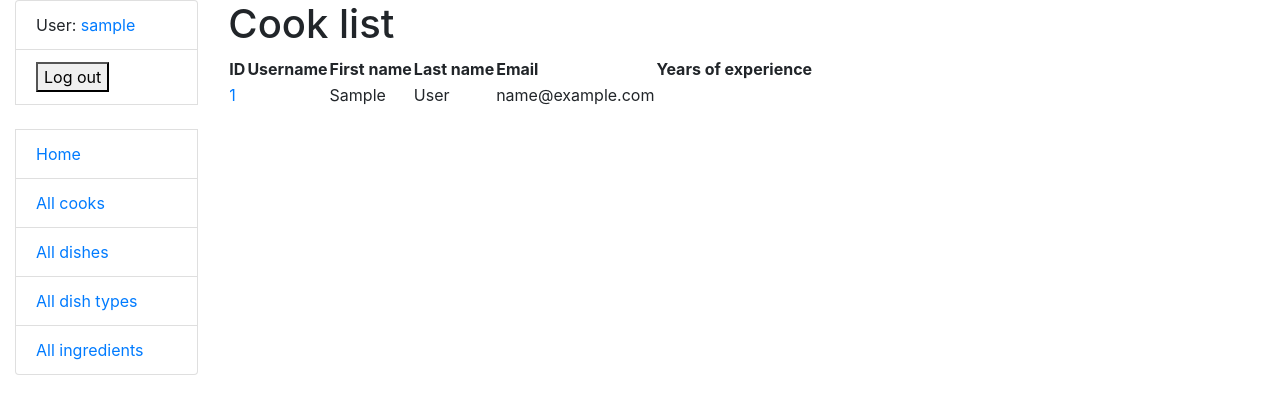
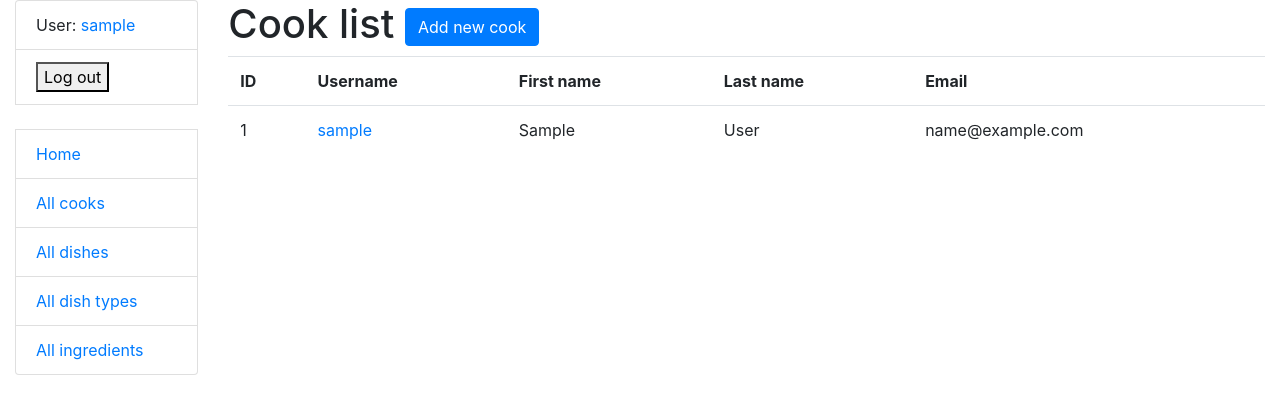
Before and after one commit to AnnaLub/kitchen-service, a Django app: page /cooks/ in a window 1280 px wide. Shown: the top 414 px of the page. Run offline with Django 5.2, Linux system fonts and the light colour scheme; the visitor is signed in with stand-in values (Sample User, id 1); data comes from the database, SQL or seed files in the repository.

Commit message:
chore: add link to cook-create page

```diff
--- a/templates/kitchen/cook_list.html
+++ b/templates/kitchen/cook_list.html
@@ -1,20 +1,22 @@
 {% extends "base.html" %}
 {% block content %}
-  <h1>Cook list</h1>
+  <h1>Cook list
+    <a href="{% url 'kitchen:cook-create' %}" class="btn btn-primary link-to-page">
+      Add new cook</a>
+  </h1>
   {% if cook_list %}
-    <table>
+    <table class="table">
       <tr>
         <th>ID</th>
         <th>Username</th>
         <th>First name</th>
         <th>Last name</th>
         <th>Email</th>
-        <th>Years of experience</th>
       </tr>
       {% for cook in cook_list %}
         <tr>
-          <td><a href="#">{{ cook.id }}</a></td>
-          <td>{{ cook.name }}</td>
+          <td>{{ cook.id }}</td>
+          <td><a href="{% url 'kitchen:cook-detail' pk=cook.id %}">{{ cook.username }}</a></td>
           <td>{{ cook.first_name }}</td>
           <td>{{ cook.last_name }}</td>
           <td>{{ cook.email }}</td>
```
